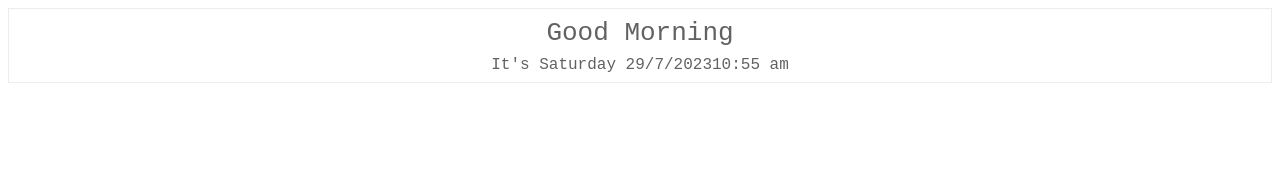
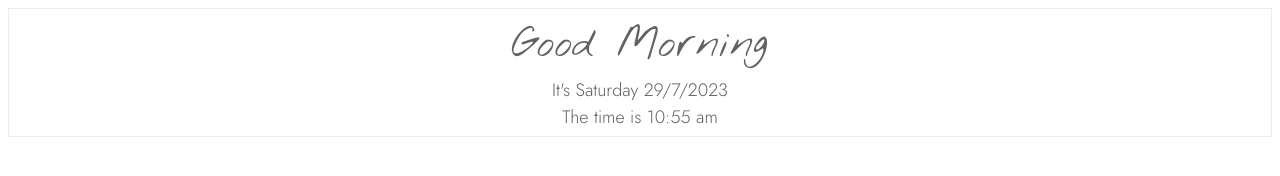
Before and after one commit to sazzh/notion-date, a plain HTML site: page index.html in a window 1280 px wide. Drawn offline with Linux system fonts and the light colour scheme.

Commit message:
Update index.html

```diff
--- a/index.html
+++ b/index.html
@@ -2,9 +2,12 @@
 <html>
 <head>
     <title>Greeting Message</title>
+    <link rel="preconnect" href="https://fonts.googleapis.com">
+    <link rel="preconnect" href="https://fonts.gstatic.com" crossorigin>
+    <link href="https://fonts.googleapis.com/css2?family=Jost:wght@300&family=Nanum+Pen+Script&family=Nothing+You+Could+Do&display=swap" rel="stylesheet">
     <style>
 #lbl {
-    font-family: monospace;
+    font-family: 'Jost', sans-serif;
     font-size: xx-large;
     color: #626262;
     padding: 5px;
@@ -17,12 +20,19 @@
 #date{
     font-size:large;
 }
-body{
+
+#greet {
+    font-family: 'Nothing You Could Do', cursive;
+    font-size: 42px;
+    height: 20%;
 }
+
     </style>
 </head>
 <body>
-    <div id="lbl"></div>
+    <div id="lbl">
+        <span id="greet"></span>
+    </div>
 </body>
 
 <script>
@@ -43,7 +53,7 @@ body{
     hour: '2-digit',
     minute: '2-digit',
     });
-    var date = dayOfWeek+" " + today.getDate() + "/" +(today.getMonth()+1) +'/'+today.getFullYear() + currentTime ;
+    var date = dayOfWeek+" " + today.getDate() + "/" +(today.getMonth()+1) +'/'+today.getFullYear()  ;
 
     var greet;
 
@@ -54,7 +64,7 @@ body{
     else if (hrs >= 17 && hrs <= 24)
         greet = 'Good Evening  ';
 
-    document.getElementById('lbl').innerHTML =
-        greet+=`<div id="date"> It's ${date}</div>`;
+    document.getElementById('greet').innerHTML = greet;
+    document.getElementById('lbl').innerHTML += `<div id="date"> It's ${date} <br> The time is ${currentTime} </div>`;
 </script>
 </html>
```
